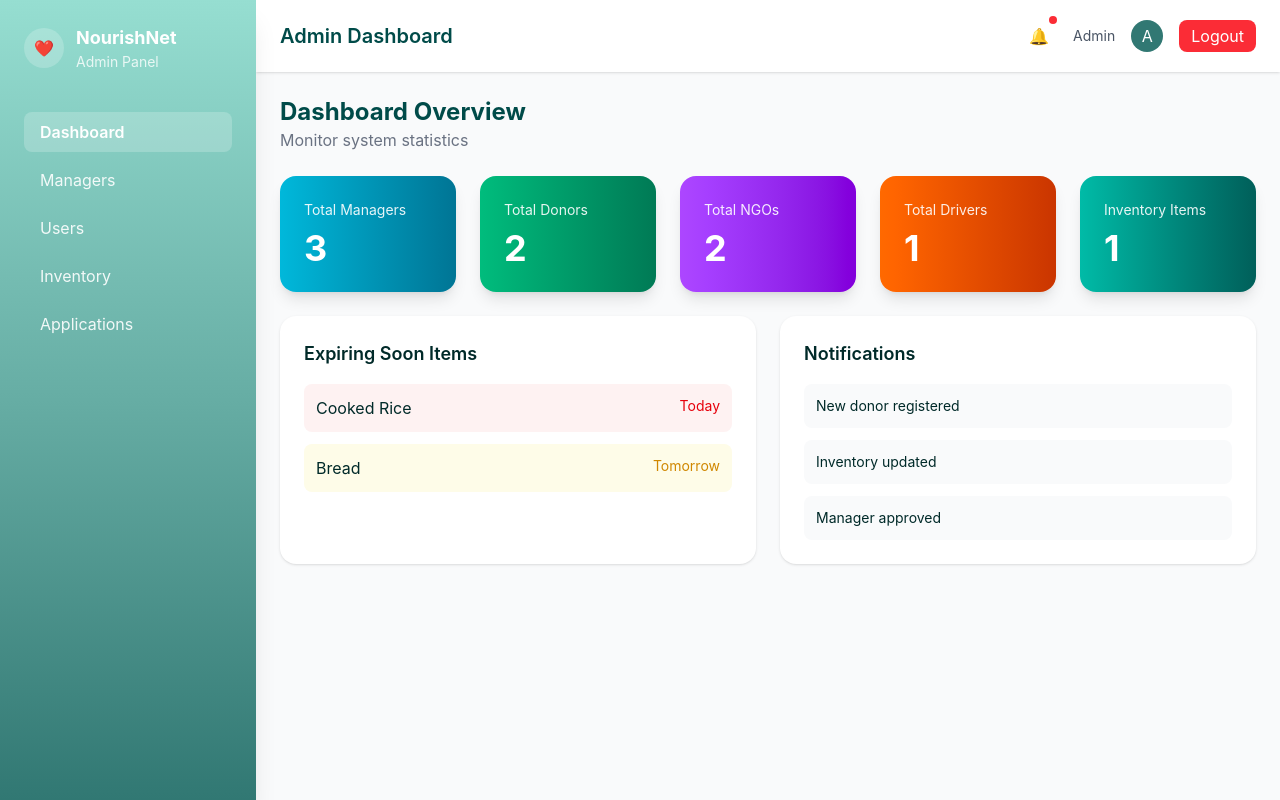
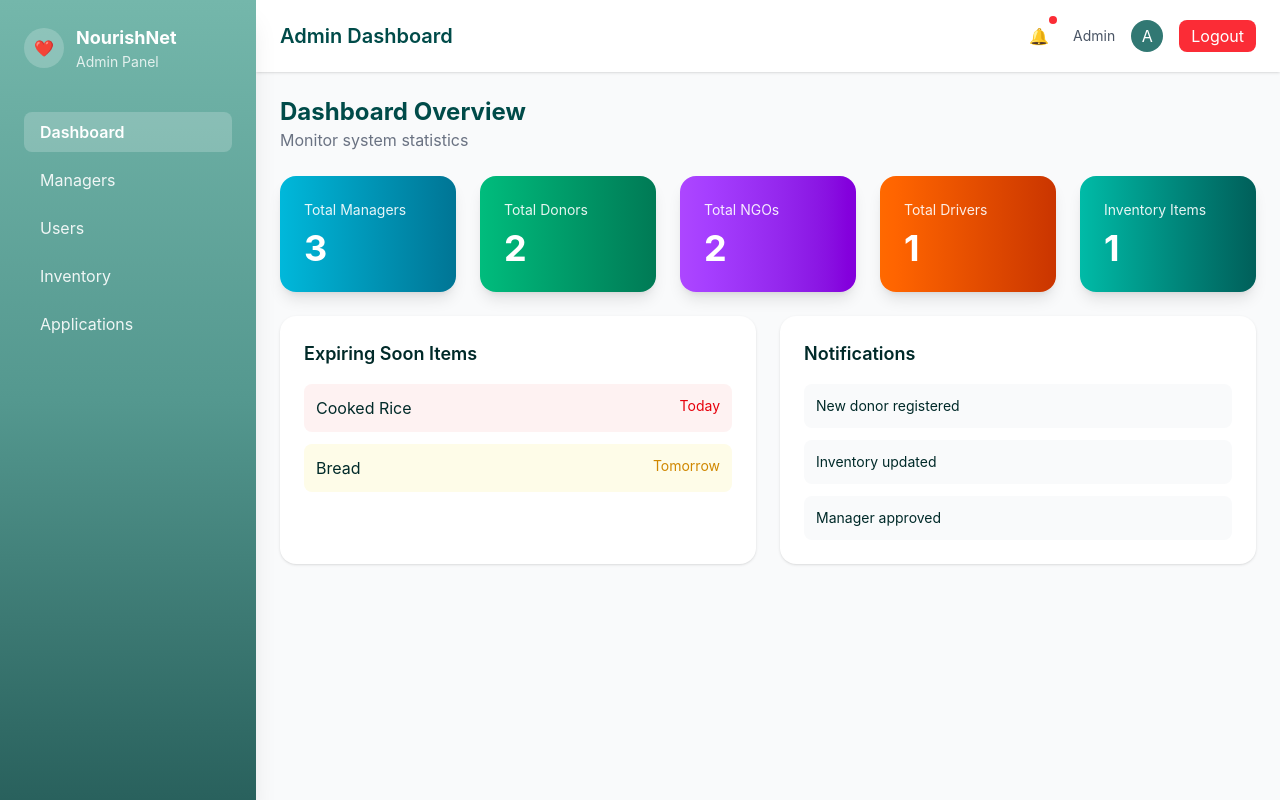
Before and after one commit to Theekshana-Jayalath/NourishNet-Frontend, a React (Vite) app: page /admin-dashboard in a window 1280 px wide. Shown: the top 800 px of the page. Built offline with nearby package versions, Linux system fonts and the light colour scheme.

Commit message:
style: Update sidebar gradient colors in Admin Dashboard for improved aesthetics

```diff
--- a/src/pages/AdminDashboard.jsx
+++ b/src/pages/AdminDashboard.jsx
@@ -13,7 +13,7 @@ const AdminDashboard = () => {
 
         {/* Sidebar */}
         <aside className={`fixed inset-y-0 left-0 z-20 w-64
-        bg-gradient-to-b from-[#96ded1] via-[#66ada4] to-[#317873]
+        bg-gradient-to-b from-[#74b7ab] via-[#54988f] to-[#29615d]
         p-6 shadow-xl transition-transform duration-200
         ${collapsed ? '-translate-x-full md:translate-x-0' : 'translate-x-0'}`}>
 
```
